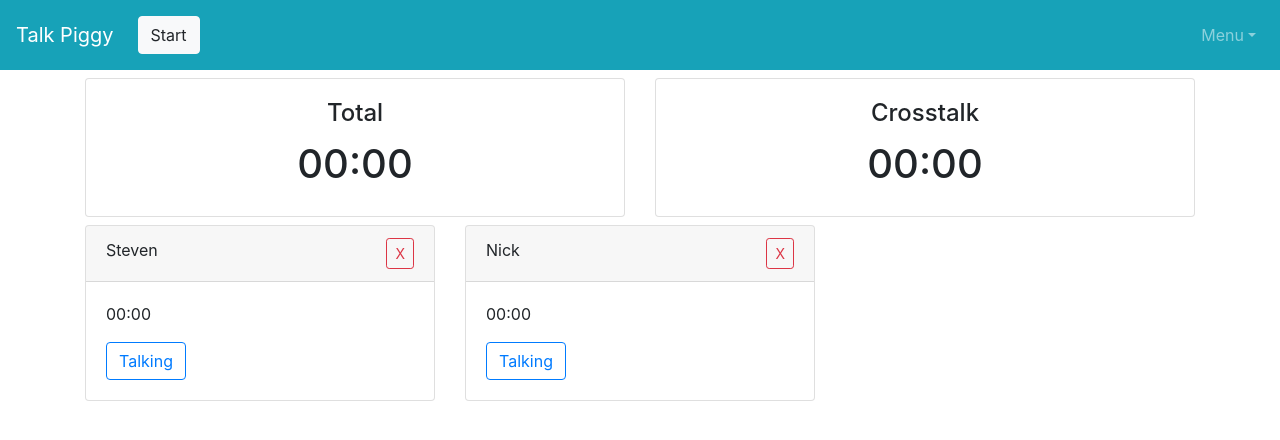
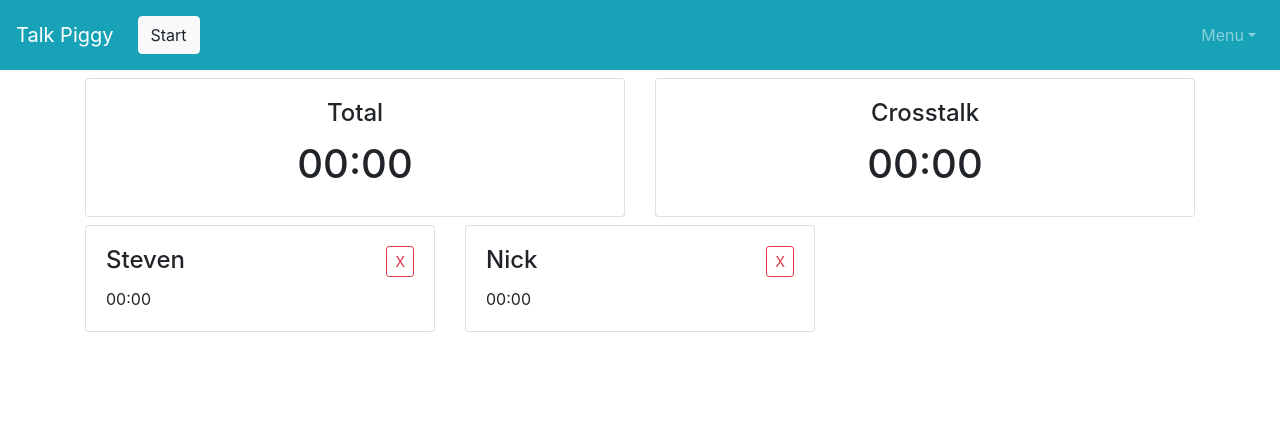
Before and after one commit to kylev/talk-piggy, a Vue app: page / in a window 1280 px wide. Shown: the top 440 px of the page. Built offline with nearby package versions, Linux system fonts and the light colour scheme.

Commit message:
Make speaker cards reactive, lose the talk button.

```diff
--- a/src/components/SpeakerCard.vue
+++ b/src/components/SpeakerCard.vue
@@ -1,7 +1,11 @@
 <template>
-  <b-card>
-    <div slot="header">
-      {{ speaker.name }}
+  <b-card
+    @click="$emit('toggle')"
+    @mouseenter="hover = true"
+    @mouseleave="hover = false"
+    :body-bg-variant="color"
+  >
+    <b-card-title>
       <b-button
         @click="$emit('remove')"
         size="sm"
@@ -9,17 +13,11 @@
         class="float-right"
         >X</b-button
       >
-    </div>
+      {{ speaker.name }}
+    </b-card-title>
     <b-card-text>
       <TimeDisplay v-bind:time="speaker.speakingSeconds" />
     </b-card-text>
-    <b-button
-      v-on:click="$emit('toggle')"
-      v-bind:pressed="speaker.isSpeaking"
-      variant="outline-primary"
-    >
-      Talking
-    </b-button>
   </b-card>
 </template>
 
@@ -30,6 +28,17 @@ export default {
   props: ["speaker"],
   components: {
     TimeDisplay
+  },
+  data() {
+    return {
+      hover: false
+    };
+  },
+  computed: {
+    color() {
+      if (this.speaker.isSpeaking) return "primary";
+      else return this.hover ? "secondary" : "";
+    }
   }
 };
 </script>
```
